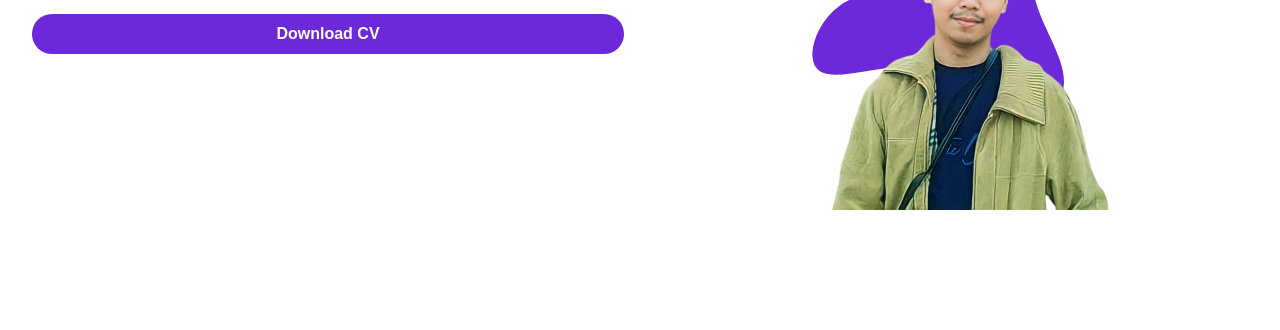
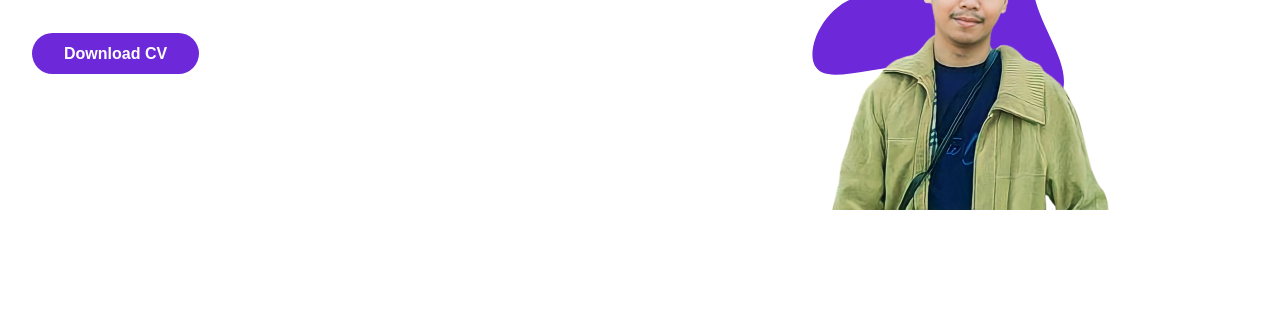
Before and after one commit to Arief0024/Arief_Fathur_Rohman_portfolio, a website: page index.html in a window 1280 px wide. Shown: the part 470-800 px from the top of the page. Drawn offline with Linux system fonts and the light colour scheme.

Commit message:
update cv button bug

```diff
--- a/index.html
+++ b/index.html
@@ -145,21 +145,9 @@
               >
             </p>
 
-<button class="text-base bg-blue-500 font-semibold bg-primary hover:bg-blue-700 text-white font-bold py-2 px-4 rounded-full w-full mb-4 md:w-auto" onclick="openPDF()">Download CV</button>
-
-    <script>
-        function openPDF() {
-            // Ganti URL berikut dengan URL file PDF yang ingin Anda tampilkan
-            var pdfURL = '/dist/Arief.pdf';
-
-            // Buka file PDF di jendela baru
-            window.open(pdfURL, '_blank');
-        }
-    </script>
-
             <a
-              href="/dist/Arief.pdf"
-              class="text-base font-semibold text-white dark:bg-dark dark:text-dark  py-3 px-8 rounded-full hover:shadow-lg hover:opacity-80 transition duration-300 ease-in-out mx-auto max-w-xl"
+              href="https://drive.google.com/file/d/1CDidLucn79vWChrhUNSEaMkSEGgW-b4o/view?usp=sharing"
+              class="text-base font-semibold text-white bg-primary   py-3 px-8 rounded-full hover:shadow-lg hover:opacity-80 transition duration-300 ease-in-out mx-auto max-w-xl"
               target="_blank"
             >
               Download CV</a
```
